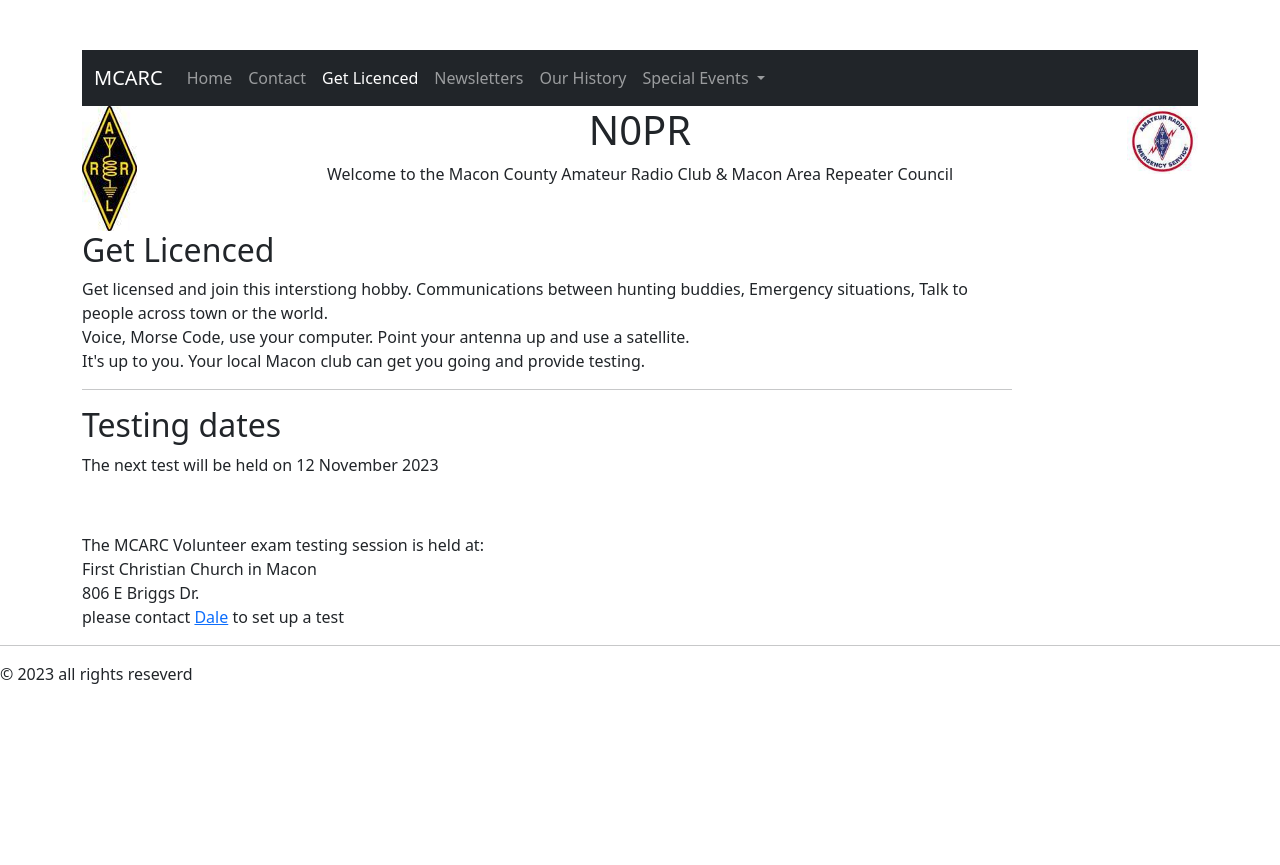
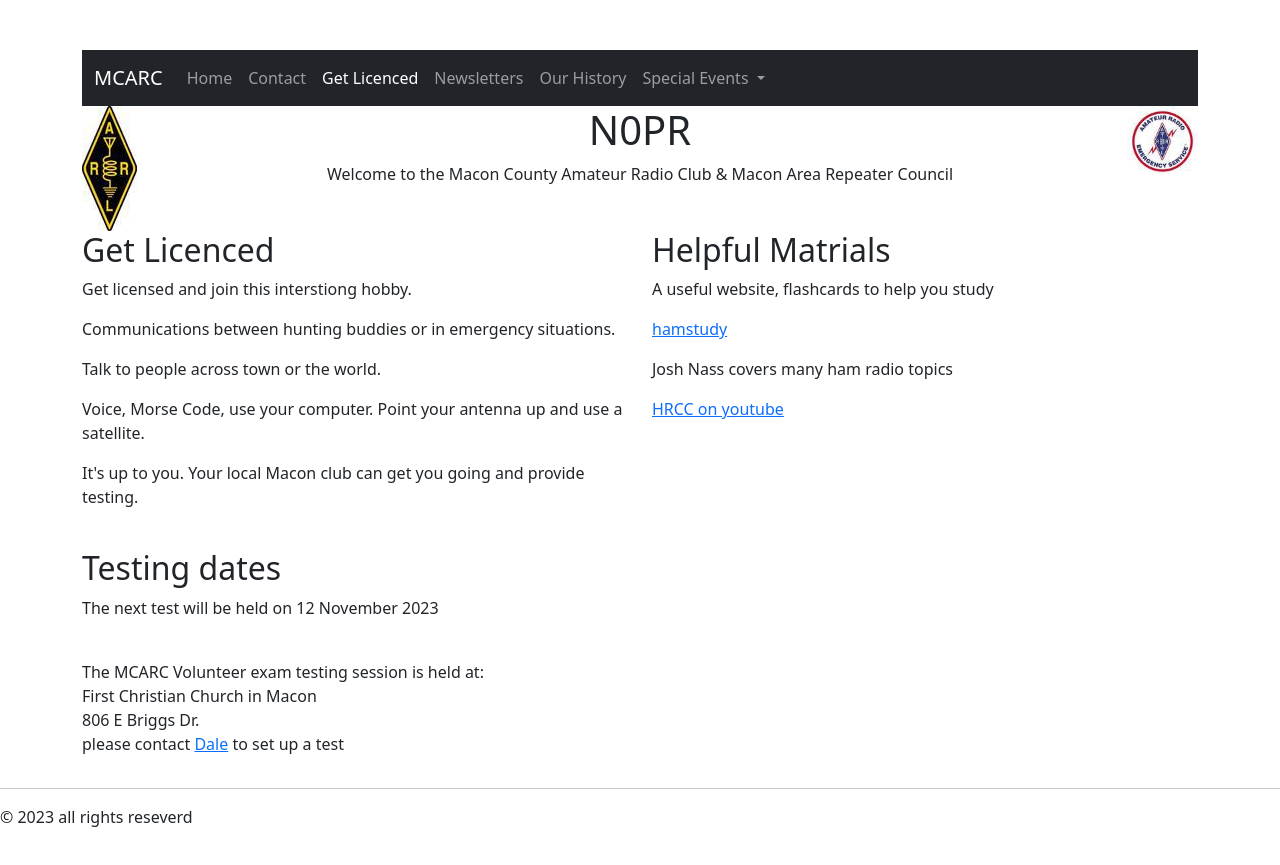
Before and after one commit to N0PR/N0PR.github.io, a plain HTML site: page licence.html in a window 1280 px wide. Before the commit the page ends 800 px from the top, so only its background shows below. Drawn offline with nearby package versions, Linux system fonts and the light colour scheme.

Commit message:
added a couple of helpful links to the get liceneced page

```diff
--- a/licence.html
+++ b/licence.html
@@ -95,21 +95,31 @@
       <!-- Example row of columns -->
       <div class="row">
 
-        </div>
-        <div class="col-10">
+        <div class="col">
           <h2>Get Licenced</h2>
-            <p>Get licensed and join this interstiong hobby. Communications between hunting buddies, Emergency situations, Talk to people across town or the world.<br>Voice, Morse Code, use your computer. Point your antenna up and use a satellite.<br>It's up to you. Your local Macon club can get you going and provide testing.</p>
-            <hr>
+          <p>Get licensed and join this interstiong hobby.</p>
+          <p> Communications between hunting buddies or in emergency situations.</p>
+          <p>Talk to people across town or the world.</p>
+          <p>Voice, Morse Code, use your computer. Point your antenna up and use a satellite.</p>
+          <p>It's up to you. Your local Macon club can get you going and provide testing.</p>
+            <br>
             <h2>Testing dates</h2>
-            <p> The next test will be held on 12 November 2023<p><br>
+            <p> The next test will be held on 12 November 2023</p><br>
             <p>The MCARC Volunteer exam testing session is held at:
               <br>First Christian Church in Macon
               <br>806 E Briggs Dr.
               <br> please contact <a href="mailto:n0prmacon@gmail.com">Dale</a> to set up a test</p>
 
        </div>
+       <div class="col" align-self-end>
+         <h2>Helpful Matrials</h2>
+         <p>A useful website, flashcards to help you study</p>
+         <p> <a href="hamstudy.org">hamstudy</a></p>
+         <p>Josh Nass covers many ham radio topics</p>
+         <p> <a href="https://www.youtube.com/c/hamradiocrashcourse">HRCC on youtube</a></p>
       </div>
-
+    </div>
+    </div>
       <hr>
 
       <footer>
```
Also changed, not shown: index.html (+1 -1 lines).
